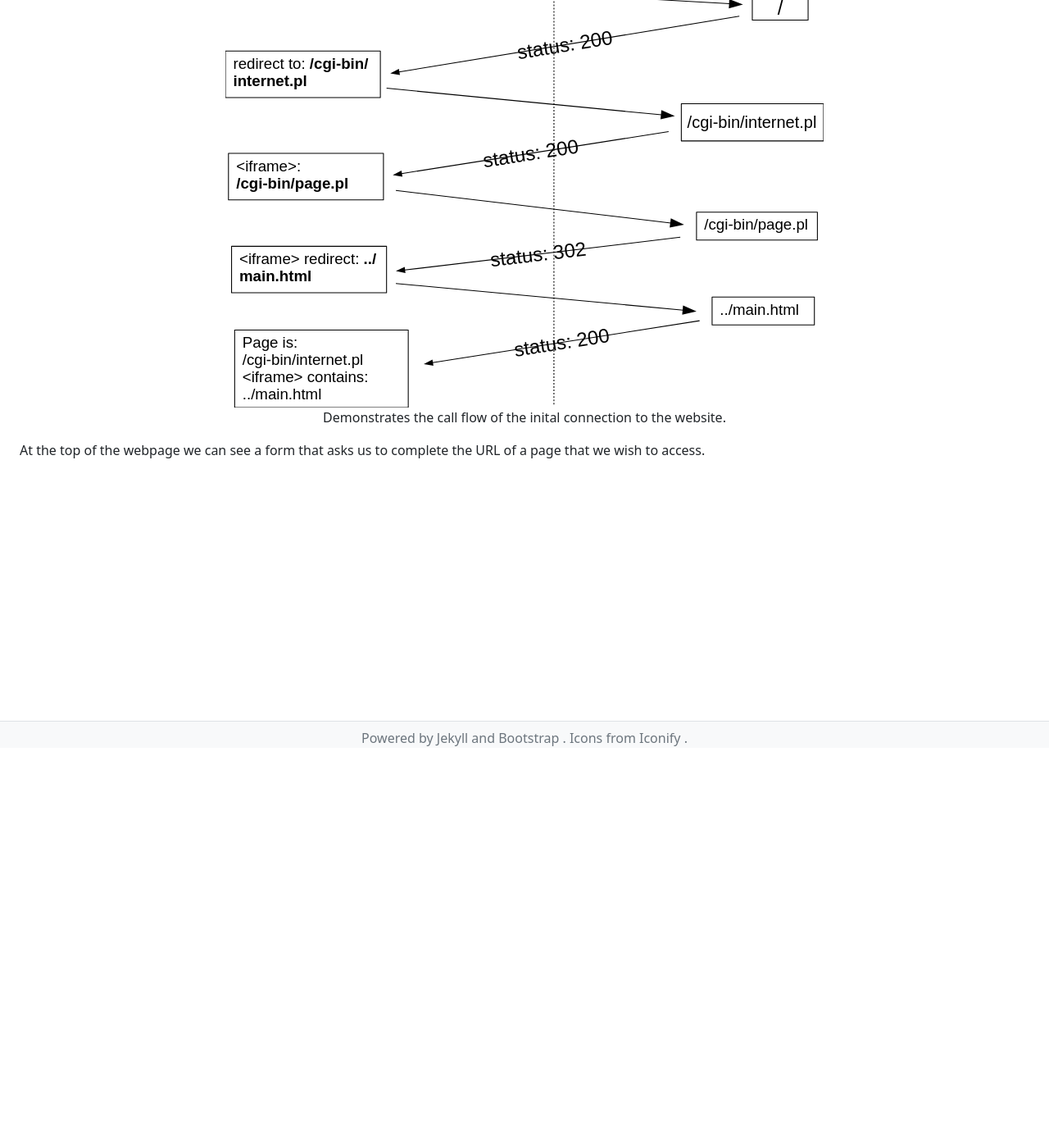
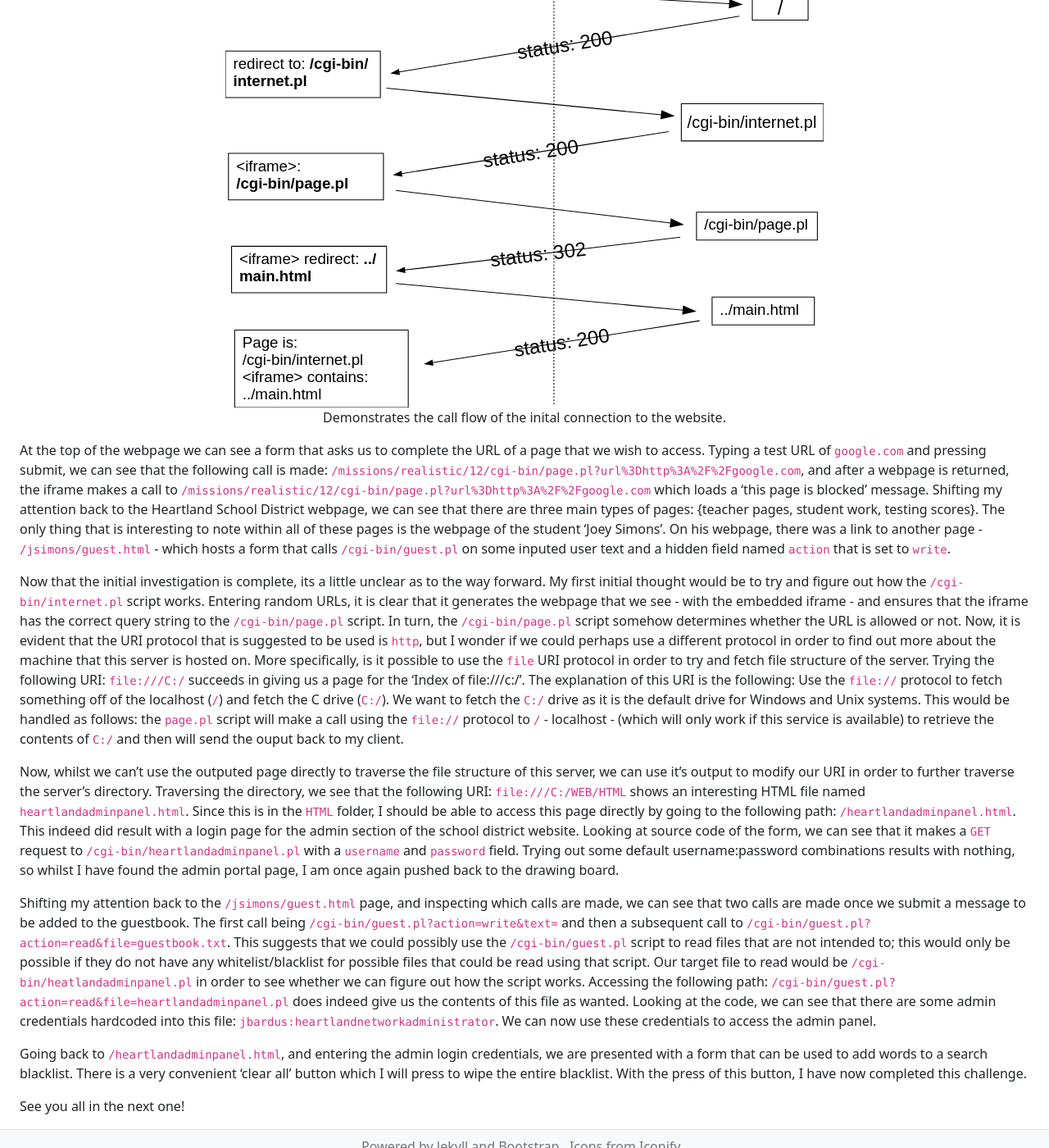
Before and after one commit to KostyaIliouk/KostyaIliouk.github.io, a Jekyll site: the page built from hack-this-site/realistic/_posts/2021-6-17-hts_r_12.md, in a window 1280 px wide and 1400 px high, scrolled down 473 px. Shown: the whole window at 82% size. Built offline with Jekyll 4.4.1, drawn with Linux system fonts in a browser that asks for light colours; before the commit the page ends 1099 px from its top, so only the background shows below that; some of the changed text lies outside the part shown.

Commit message:
completed r12

```diff
--- a/hack-this-site/realistic/_posts/2021-6-17-hts_r_12.md
+++ b/hack-this-site/realistic/_posts/2021-6-17-hts_r_12.md
@@ -7,7 +7,7 @@ Welcome back to my walkthrough of hackthissite.org's CTF missions. I will be goi
 
 Our next realistic mission asks us to hack into the school district server of our client and clear the list of blocked sites that students could access by breaching their admin portal.
 
-As always, I will begin to approach this mission with a simple evaluation of how the frontend works. I will try to visit all accessible pages through the website and try to find anything that is interesting. The frist thing that you notice is the following call stack when trying to acces the path `/`:
+As always, I will begin to approach this mission with a simple evaluation of how the frontend works. I will try to visit all accessible pages through the website and try to find anything that is interesting. The first thing that you notice is the following call stack when trying to acces the path `/`:
 
 <div class="container col">
     <figure class="text-center">
@@ -18,4 +18,14 @@ As always, I will begin to approach this mission with a simple evaluation of how
     </figure>
 </div>
 
-At the top of the webpage we can see a form that asks us to complete the URL of a page that we wish to access.
+At the top of the webpage we can see a form that asks us to complete the URL of a page that we wish to access. Typing a test URL of `google.com` and pressing submit, we can see that the following call is made: `/missions/realistic/12/cgi-bin/page.pl?url%3Dhttp%3A%2F%2Fgoogle.com`, and after a webpage is returned, the iframe makes a call to `/missions/realistic/12/cgi-bin/page.pl?url%3Dhttp%3A%2F%2Fgoogle.com` which loads a 'this page is blocked' message. Shifting my attention back to the Heartland School District webpage, we can see that there are three main types of pages: {teacher pages, student work, testing scores}. The only thing that is interesting to note within all of these pages is the webpage of the student 'Joey Simons'. On his webpage, there was a link to another page - `/jsimons/guest.html` - which hosts a form that calls `/cgi-bin/guest.pl` on some inputed user text and a hidden field named `action` that is set to `write`.
+
+Now that the initial investigation is complete, its a little unclear as to the way forward. My first initial thought would be to try and figure out how the `/cgi-bin/internet.pl` script works. Entering random URLs, it is clear that it generates the webpage that we see - with the embedded iframe - and ensures that the iframe has the correct query string to the `/cgi-bin/page.pl` script. In turn, the `/cgi-bin/page.pl` script somehow determines whether the URL is allowed or not. Now, it is evident that the URI protocol that is suggested to be used is `http`, but I wonder if we could perhaps use a different protocol in order to find out more about the machine that this server is hosted on. More specifically, is it possible to use the `file` URI protocol in order to try and fetch file structure of the server. Trying the following URI: `file:///C:/` succeeds in giving us a page for the 'Index of file:///c:/'. The explanation of this URI is the following: Use the `file://` protocol to fetch something off of the localhost (`/`) and fetch the C drive (`C:/`). We want to fetch the `C:/` drive as it is the default drive for Windows and Unix systems. This would be handled as follows: the `page.pl` script will make a call using the `file://` protocol to `/` - localhost - (which will only work if this service is available) to retrieve the contents of `C:/` and then will send the ouput back to my client.
+
+Now, whilst we can't use the outputed page directly to traverse the file structure of this server, we can use it's output to modify our URI in order to further traverse the server's directory. Traversing the directory, we see that the following URI: `file:///C:/WEB/HTML` shows an interesting HTML file named `heartlandadminpanel.html`. Since this is in the `HTML` folder, I should be able to access this page directly by going to the following path: `/heartlandadminpanel.html`. This indeed did result with a login page for the admin section of the school district website. Looking at source code of the form, we can see that it makes a `GET` request to `/cgi-bin/heartlandadminpanel.pl` with a `username` and `password` field. Trying out some default username:password combinations results with nothing, so whilst I have found the admin portal page, I am once again pushed back to the drawing board.
+
+Shifting my attention back to the `/jsimons/guest.html` page, and inspecting which calls are made, we can see that two calls are made once we submit a message to be added to the guestbook. The first call being `/cgi-bin/guest.pl?action=write&text=` and then a subsequent call to `/cgi-bin/guest.pl?action=read&file=guestbook.txt`. This suggests that we could possibly use the `/cgi-bin/guest.pl` script to read files that are not intended to; this would only be possible if they do not have any whitelist/blacklist for possible files that could be read using that script. Our target file to read would be `/cgi-bin/heatlandadminpanel.pl` in order to see whether we can figure out how the script works. Accessing the following path: `/cgi-bin/guest.pl?action=read&file=heartlandadminpanel.pl` does indeed give us the contents of this file as wanted. Looking at the code, we can see that there are some admin credentials hardcoded into this file: `jbardus:heartlandnetworkadministrator`. We can now use these credentials to access the admin panel.
+
+Going back to `/heartlandadminpanel.html`, and entering the admin login credentials, we are presented with a form that can be used to add words to a search blacklist. There is a very convenient 'clear all' button which I will press to wipe the entire blacklist. With the press of this button, I have now completed this challenge.
+
+See you all in the next one!
```
